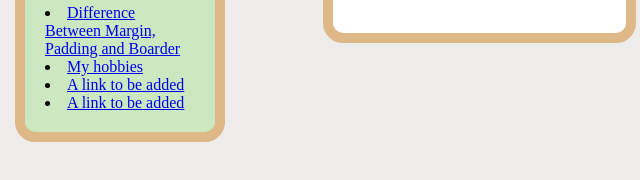
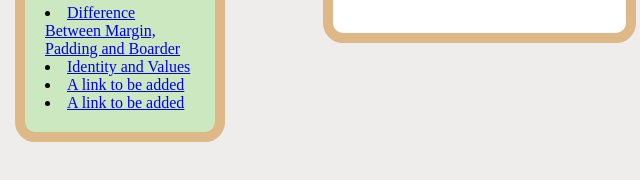
Before and after one commit to marcelo-Reyes-Tokuma/marcelo-Reyes-Tokuma.github.io, a plain HTML site: page index.html in a window 1280 px wide. Shown: the part 502-682 px from the top of the page, 33-673 px from the left. Drawn offline with Linux system fonts and the light colour scheme.

Commit message:
change to links

```diff
--- a/index.html
+++ b/index.html
@@ -17,7 +17,7 @@
         <br />
         <div class="link-list">
           <li><a href="html-css.html">Difference Between Margin, Padding and Boarder</a></li>
-          <li><a href="#">My hobbies</a></li>
+          <li><a href="identity-values.html">Identity and Values</a></li>
           <li><a href="#">A link to be added</a></li>
           <li><a href="#">A link to be added</a></li>
         </div>
```
